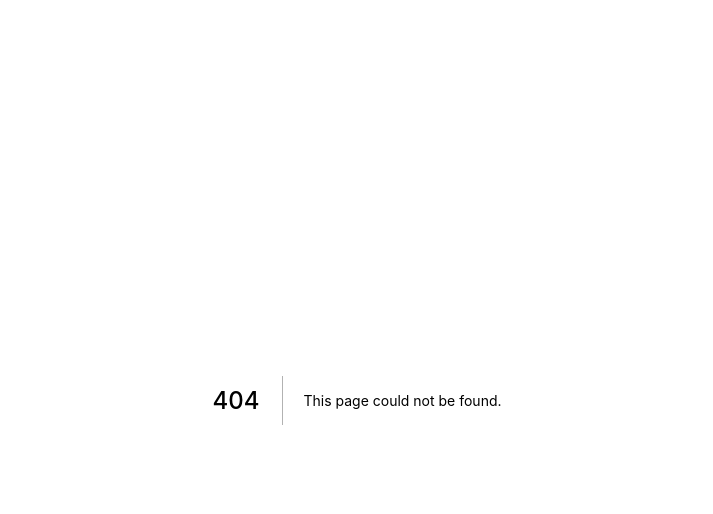
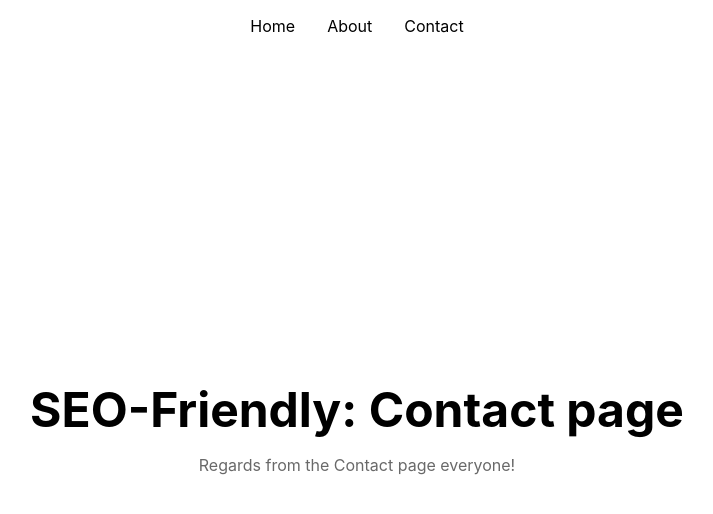
Before and after one commit to Pratik15nov/nextsimpleapp, a Next.js app: page /contact in a window 1280 px wide. Before the commit this address had no page. Shown: the top 514 px of the page, without its empty margins (283-996 px from the left). Built offline with nearby package versions, Linux system fonts and the light colour scheme.

Commit message:
Add existing project files to Git

```diff
--- a/pages/_app.tsx
+++ b/pages/_app.tsx
@@ -1,8 +1,17 @@
 import '../styles/globals.css'
 import type { AppProps } from 'next/app'
 
+import Nav from '../src/components/nav';
+
 function MyApp({ Component, pageProps }: AppProps) {
-  return <Component {...pageProps} />
+  return (
+    <div className="container">
+      <Nav />
+      <div className="wrapper">
+        <Component { ...pageProps } />
+      </div>
+    </div>
+  )
 }
 
 export default MyApp
--- /dev/null
+++ b/pages/about.tsx
@@ -0,0 +1,5 @@
+import About from '../src/components/about';
+
+export default function AboutPage() {
+  return <About />;
+}
--- /dev/null
+++ b/pages/contact.tsx
@@ -0,0 +1,5 @@
+import Contact from '../src/components/contact';
+
+export default function ContactPage() {
+  return <Contact />;
+}
--- /dev/null
+++ b/src/components/contact.tsx
@@ -0,0 +1,17 @@
+import React from 'react';
+import Metadata from "./metadata";
+
+const Contact = () => {
+  return (
+    <React.Fragment>
+      <Metadata
+        title="SEO-Friendly: 👽 Contact page"
+        description="SEO-Friendly: Contact page"
+      />
+      <h1 className="title">SEO-Friendly: Contact page</h1>
+      <p className="description">Regards from the Contact page everyone!</p>
+    </React.Fragment>
+  )
+}
+
+export default Contact;
--- /dev/null
+++ b/src/components/metadata.tsx
@@ -0,0 +1,24 @@
+import Head from "next/head";
+
+type props = {
+    title: string;
+    description: string;
+}
+
+const Metadata = ({ title, description }: props) => {
+  return (
+    <Head>
+      <title>{ title ? title : "SEO-Friendly with Next.js" }</title>
+      <meta name="description" content={ description ? description : "SEO-Friendly with Next.js" } />
+      <meta name="author" content="Gerardo Valencia" />
+      <meta property="og:title" content={title ? title : "SEO-Friendly with Next.js"} />
+      <meta property="og:type" content="website" />
+      <meta property="og:description" content={description ? description : "SEO-Friendly with Next.js"} />
+      <meta name="twitter:title" content={title ? title : "SEO-Friendly with Next.js"} />
+      <meta name="twitter:description" content={description ? description : "SEO-Friendly with Next.js"} />
+      <meta name="viewport" content="initial-scale=1.0, width=device-width" />
+    </Head>
+  );
+}
+
+export default Metadata;
--- /dev/null
+++ b/src/components/nav.tsx
@@ -0,0 +1,21 @@
+import Link from 'next/link';
+
+const Nav = () => {
+  return (
+    <nav className="nav">
+      <ul className="items">
+        <li className="item">
+          <Link href="/"><a>Home</a></Link>
+        </li>
+        <li className="item">
+          <Link href="/about"><a>About</a></Link>
+        </li>
+        <li className="item">
+          <Link href="/contact"><a>Contact</a></Link>
+        </li>
+      </ul>
+    </nav>
+  )
+}
+
+export default Nav;
--- a/styles/globals.css
+++ b/styles/globals.css
@@ -6,16 +6,53 @@ body {
     Ubuntu, Cantarell, Fira Sans, Droid Sans, Helvetica Neue, sans-serif;
 }
 
-a {
-  color: inherit;
-  text-decoration: none;
+* {
+  box-sizing: border-box;
+  padding: 0;
+  margin: 0;
 }
 
-* {
-  box-sizing: border-box;
+.container {
+  position: relative;
+  width: 100%;
+  height: 100vh;
 }
 
-@media (prefers-color-scheme: dark) {
+.title {
+  font-size: 3rem;
+  margin-bottom: 1rem;
+}
+
+.description { color: #696969; }
+
+.nav {
+  width: 100%;
+  border-radius: 8px;
+}
+
+.items {
+  display: flex;
+  justify-content: center;
+  list-style-type: none;
+}
+
+.item { padding: 1rem; }
+
+.item a {
+  text-decoration: none;
+  color: #000;
+}
+
+.wrapper {
+  width: 100%;
+  height: calc(100% - 50px);
+  display: flex;
+  flex-direction: column;
+  justify-content: center;
+  align-items: center;
+}
+
+/* @media (prefers-color-scheme: dark) {
   html {
     color-scheme: dark;
   }
@@ -23,4 +60,4 @@ a {
     color: white;
     background: black;
   }
-}
+} */
```
Also changed, not shown: pages/index.tsx (+3 -70 lines), src/components/about.tsx (added, +17 -0 lines), src/components/home.tsx (added, +17 -0 lines).
